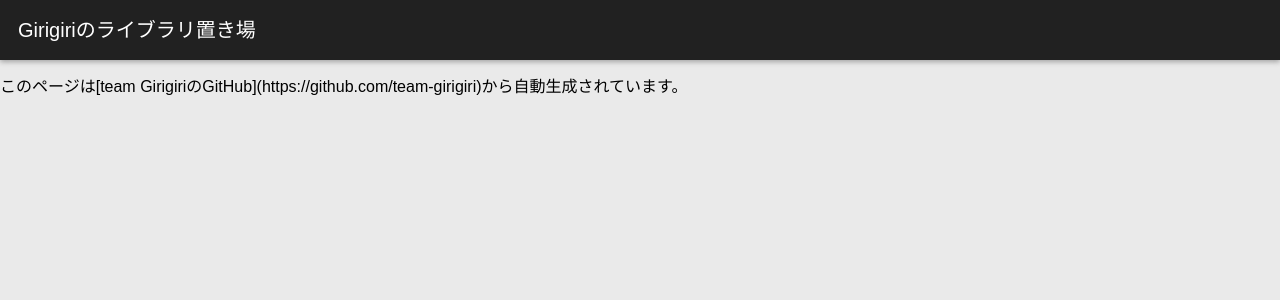
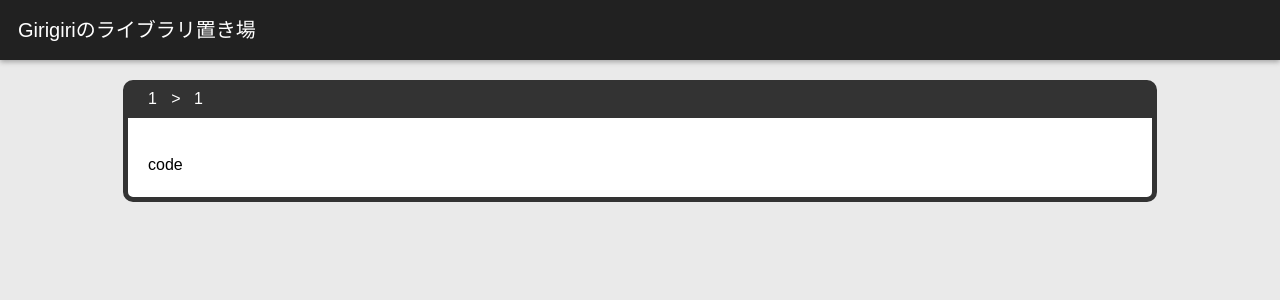
Before and after one commit to team-girigiri/lib.team-girigiri.com, an Angular app: page /1/1 in a window 1280 px wide. Shown: the top 300 px of the page. Built offline with nearby package versions, Linux system fonts and the light colour scheme; no server answers.

Commit message:
Style algorithm-detail

```diff
--- a/src/app/algorithm-detail/algorithm-detail.component.html
+++ b/src/app/algorithm-detail/algorithm-detail.component.html
@@ -1 +1,10 @@
-<pre class="prettyprint">{{code}}</pre>
+<section class="algorithm-detail">
+    <div class="name">
+        <a routerLink="/">{{group | title}}</a> > &nbsp; {{name | title}}
+    </div>
+    <div class="comment" [innerHTML]="comment"></div>
+    <div class="comment">
+        <h2>code</h2>
+        <pre class="prettyprint">{{code}}</pre>
+    </div>
+</section>
--- a/src/app/algorithm-detail/algorithm-detail.component.less
+++ b/src/app/algorithm-detail/algorithm-detail.component.less
@@ -0,0 +1,37 @@
+@import '../../styles.less';
+
+.algorithm-detail {
+    margin: @xlarge auto;
+    max-width: 80%;
+    background: @white;
+    border: 5px solid @gray-darken;
+    border-radius: 10px;
+
+    .name, .name > a {
+        padding: 5px 10px 10px 10px;
+        background: @gray-darken;
+        color: @white;
+        font-weight: 400;
+        text-decoration: none;
+    }
+
+    .comment {
+        padding: 10px 20px 10px 20px;
+        font-size: @small;
+        font-weight: 200;
+        p {
+            margin: 3px 0;
+        }
+
+        h2, h3, h4 {
+            font-size: @normal;
+            margin: 8px 0 3px;
+            font-weight: 500;
+        }
+
+        pre {
+            margin-top: -1px;
+            border: none;
+        }
+    }
+}
--- a/src/app/algorithm-detail/algorithm-detail.component.ts
+++ b/src/app/algorithm-detail/algorithm-detail.component.ts
@@ -1,17 +1,21 @@
-import { Component, OnInit, SecurityContext } from '@angular/core';
+import { Component, OnInit, SecurityContext, ViewEncapsulation } from '@angular/core';
 import { HttpClient } from '@angular/common/http';
 import { ActivatedRoute } from '@angular/router';
 import { DomSanitizer, SafeScript, SafeValue } from '@angular/platform-browser';
+import * as marked from 'marked';
 
 @Component({
   selector: 'app-algorithm-detail',
   templateUrl: './algorithm-detail.component.html',
-  styleUrls: ['./algorithm-detail.component.less']
+  styleUrls: ['./algorithm-detail.component.less'],
+  encapsulation: ViewEncapsulation.None
 })
 export class AlgorithmDetailComponent implements OnInit {
   private group: string;
   private name: string;
   public code: SafeValue;
+  private data: {[index: string]: string};
+  public comment: SafeHtml;
 
   constructor(
     private route: ActivatedRoute,
@@ -19,11 +23,13 @@
     private sanitizer: DomSanitizer
   ) {
     this.showDetailSuccess = this.showDetailSuccess.bind(this);
+    this.getProgramCommentsSuccess = this.getProgramCommentsSuccess.bind(this);
     this.error = this.error.bind(this);
     route.params.subscribe(params => {
       this.group = params['group'];
       this.name = params['algorithm'];
       this.showDetail();
+      this.getProgramComments();
     });
   }
 
@@ -36,12 +42,46 @@
     get.subscribe(this.showDetailSuccess, this.error);
   }
 
+  getProgramComments() {
+    const url = `https://raw.githubusercontent.com/xuzijian629/library/master/${this.group}/readme.md`;
+    let get = this.http.get(url, { responseType: 'text' });
+    get.subscribe(this.getProgramCommentsSuccess, this.error);
+  }
+
   showDetailSuccess(response) {
     this.code = this.sanitizer.sanitize(SecurityContext.NONE, response);
     setTimeout(PR.prettyPrint, 100);
   }
 
+  getProgramCommentsSuccess(response) {
+    this.data = this.parseProgramComments(response);
+    this.comment = this.sanitizer.bypassSecurityTrustHtml(marked(this.data[this.name]));
+  }
+
   error(error) {
     console.error(error);
   }
+
+  parseProgramComments(s: string) {
+    let ret = {};
+    let tmp = "";
+    let title = "";
+    for (let line of s.split('\n')) {
+      if (line.length == 0) continue;
+      let match = line.match(/^# (\S+)$/);
+      if (match) {
+        if (title.length) {
+          ret[title] = tmp;
+          tmp = "";
+        }
+        title = match[1];
+      } else {
+        tmp += line + '\n';
+      }
+    }
+    if (title.length) {
+      ret[title] = tmp;
+    }
+    return ret;
+  }
 }
--- a/src/app/algorithm/algorithm.component.less
+++ b/src/app/algorithm/algorithm.component.less
@@ -23,7 +23,7 @@
 
         h2, h3, h4 {
             font-size: @normal;
-            margin: 3px 0;
+            margin: 8px 0 3px;
             font-weight: 500;
         }
     }
--- a/src/app/footer/footer.component.html
+++ b/src/app/footer/footer.component.html
@@ -1,3 +1 @@
-<footer>
-  このページは[team GirigiriのGitHub](https://github.com/team-girigiri)から自動生成されています。
-</footer>
+<footer></footer>
--- a/src/app/header/header.component.less
+++ b/src/app/header/header.component.less
@@ -8,7 +8,7 @@
         color: @white;
         display: inline-block;
         font-size: @xlarge;
-        font-weight: 100;
+        font-weight: 200;
         line-height: 60px;
         margin: 0 0 0 @large;
     }
```
